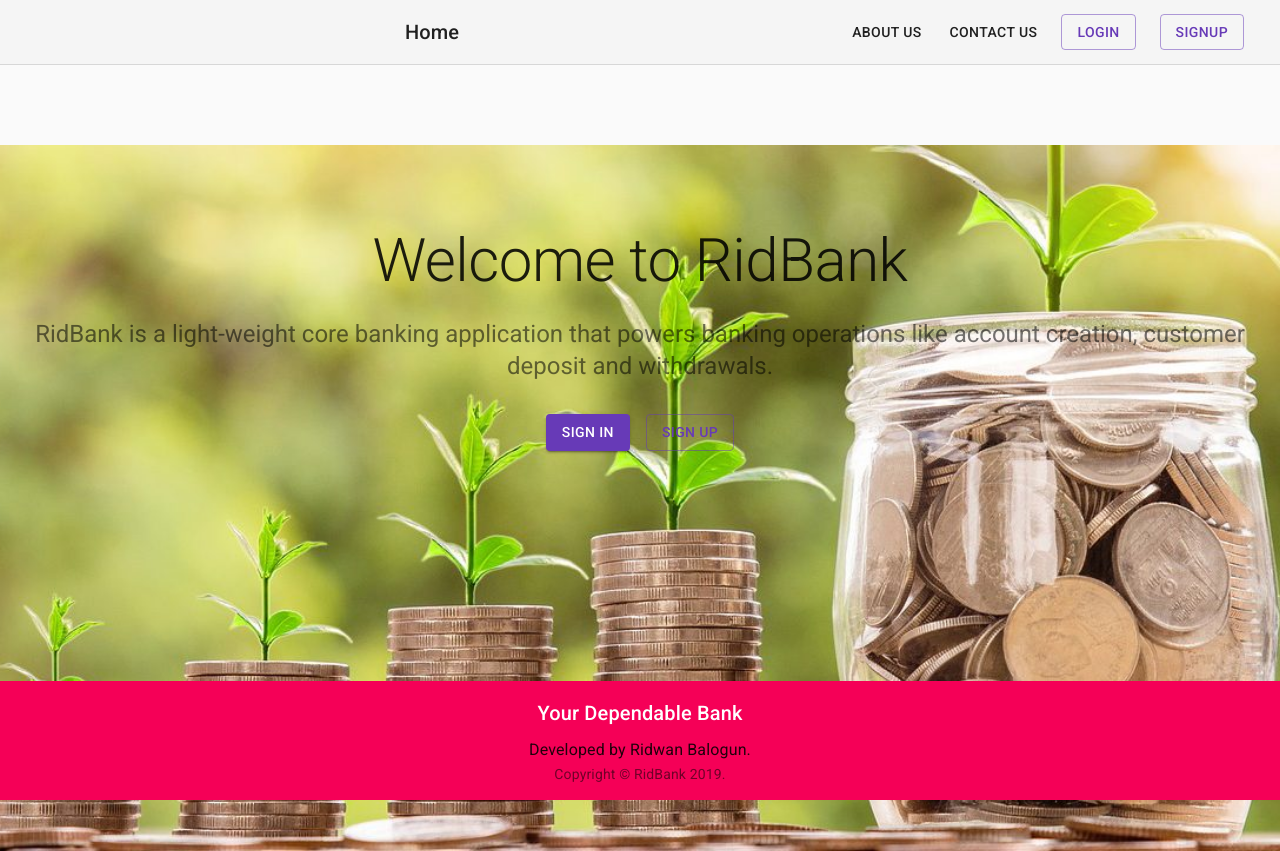
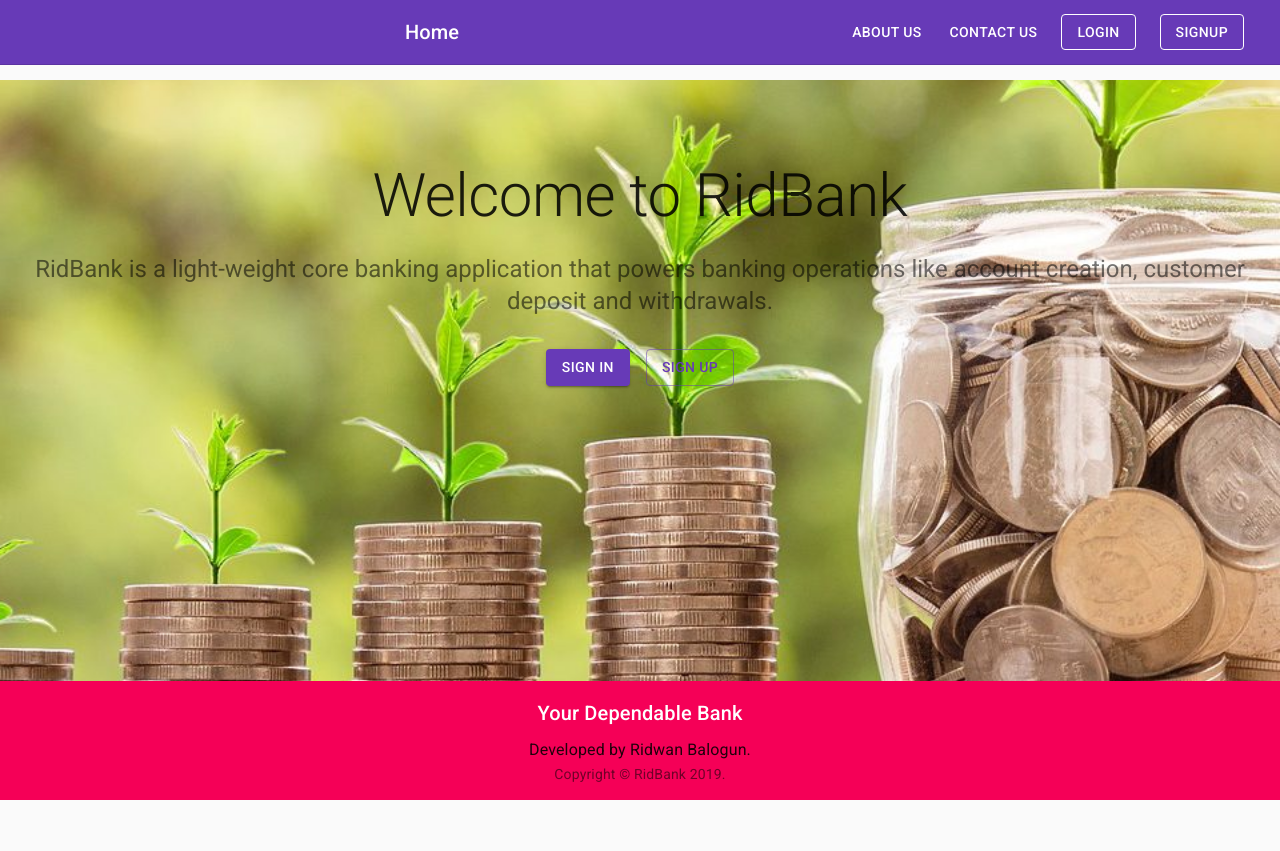
Before and after one commit to ridbay/Banka-React, a React (Create React App) app: page / in a window 1280 px wide. After the commit the page ends 800 px from the top, so only its background shows below. Built offline with nearby package versions, Linux system fonts and the light colour scheme; the HTML template or start-up script is replaced by a standard one.

Commit message:
Edit Header

```diff
--- a/src/components/Header.jsx
+++ b/src/components/Header.jsx
@@ -29,17 +29,17 @@ export default function Header() {
     return (
         <div className={classes.root}>
         <React.Fragment>
-            <AppBar position="static" color="default" elevation={0} className={classes.appBar}>
+            <AppBar elevation={0} className={classes.appBar}>
                 <Toolbar className={classes.toolbar}>
                     <Typography variant="h6" color="inherit" noWrap className={classes.toolbarTitle}>
                     <Link color="inherit" href="/" underline='none'>Home</Link>
           </Typography>
                     <nav>
-                        <Link variant="button" color="textPrimary" href="#" className={classes.link}>About Us </Link>
-                        <Link variant="button" color="textPrimary" href="#" className={classes.link}>Contact Us</Link>
+                        <Link variant="button" color="inherit" href="/about" className={classes.link}>About Us </Link>
+                        <Link variant="button" color="inherit" href="/contact" className={classes.link}>Contact Us</Link>
                     </nav>
-                    <Button href="/signin" color="primary" variant="outlined" className={classes.link}>Login</Button>
-                    <Button href="/signup" color="primary" variant="outlined" className={classes.link}>SignUp</Button>
+                    <Button href="/signin" color="inherit" variant="outlined" className={classes.link}>Login</Button>
+                    <Button href="/signup" color="inherit" variant="outlined" className={classes.link}>SignUp</Button>
                 </Toolbar>
             </AppBar>
         </React.Fragment>
```
